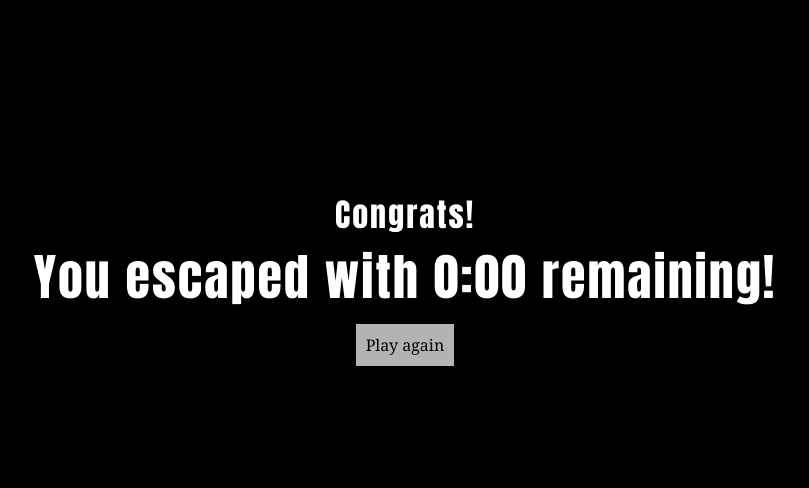
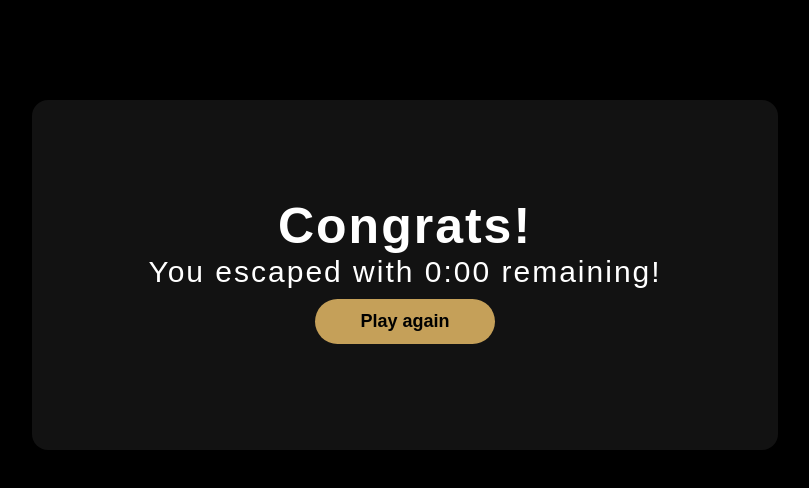
Before and after one commit to Luming-08/escape-room, a plain HTML site: page escaped.html in a window 1280 px wide. Shown: the whole page, without its empty margins (235-1044 px from the left). Drawn offline with Linux system fonts and the light colour scheme.

Commit message:
changed buttons and format

```diff
--- a/css/style.css
+++ b/css/style.css
@@ -14,6 +14,7 @@ button {
   color: rgb(0, 0, 0);
   border: none;
   cursor: pointer;
+  border-radius: 24px;
 }
 
 /*background color for the top bar with page links*/
@@ -90,11 +91,11 @@ button {
 }
 
 /* Shared structural container rule to perfectly match the size and look of the panels */
-.overlay div, #home {
+#home, .instructionsText, .escaped, .lost {
   background: rgba(18,18,18,1);
-  width: 90%;
+  width: 100%;
   max-width: 746px;
-  margin: 40px auto;
+  margin: 100px auto;
   padding: 50px 30px;
   border-radius: 16px;
   text-align: center;
--- a/escaped.html
+++ b/escaped.html
@@ -10,13 +10,13 @@
         <source src="audio/yippee.mp3">
     </audio>
 
-    <div style="display: flex; height: 550px; flex-direction: column; justify-content: center; align-items: center;">
-        <h1 class="fadeInUp-animation" style="margin: 0;">Congrats!</h1>
-        <p class="fadeInUp-animation" style="margin: 0; font-size: 50px;">
+    <div class="escaped" style="display: flex; height: 350px; flex-direction: column; justify-content: center; align-items: center;">
+        <h1 class="fadeInUp-animation" style="margin: 0; font-size: 50px; font-family: sans-serif"><b>Congrats!</b></h1>
+        <p class="fadeInUp-animation" style="margin: 0; font-size: 30px; font-family: sans-serif">
             You escaped with <span id="timeLeftDisplay"></span> remaining!
         </p>
         <a href="index.html">
-            <button class="fadeInUp-animation" style="font-size: 16px;">Play again</button>
+            <button class="fadeInUp-animation" style="font-family: sans-serif; font-weight: 700; background: #c5a059; border-radius: 24px; padding: 12px 45px; font-size: 18px;">Play again</button>
         </a>
     </div>
 
```
Also changed, not shown: index.html (+2 -2 lines), lost.html (+4 -4 lines).
